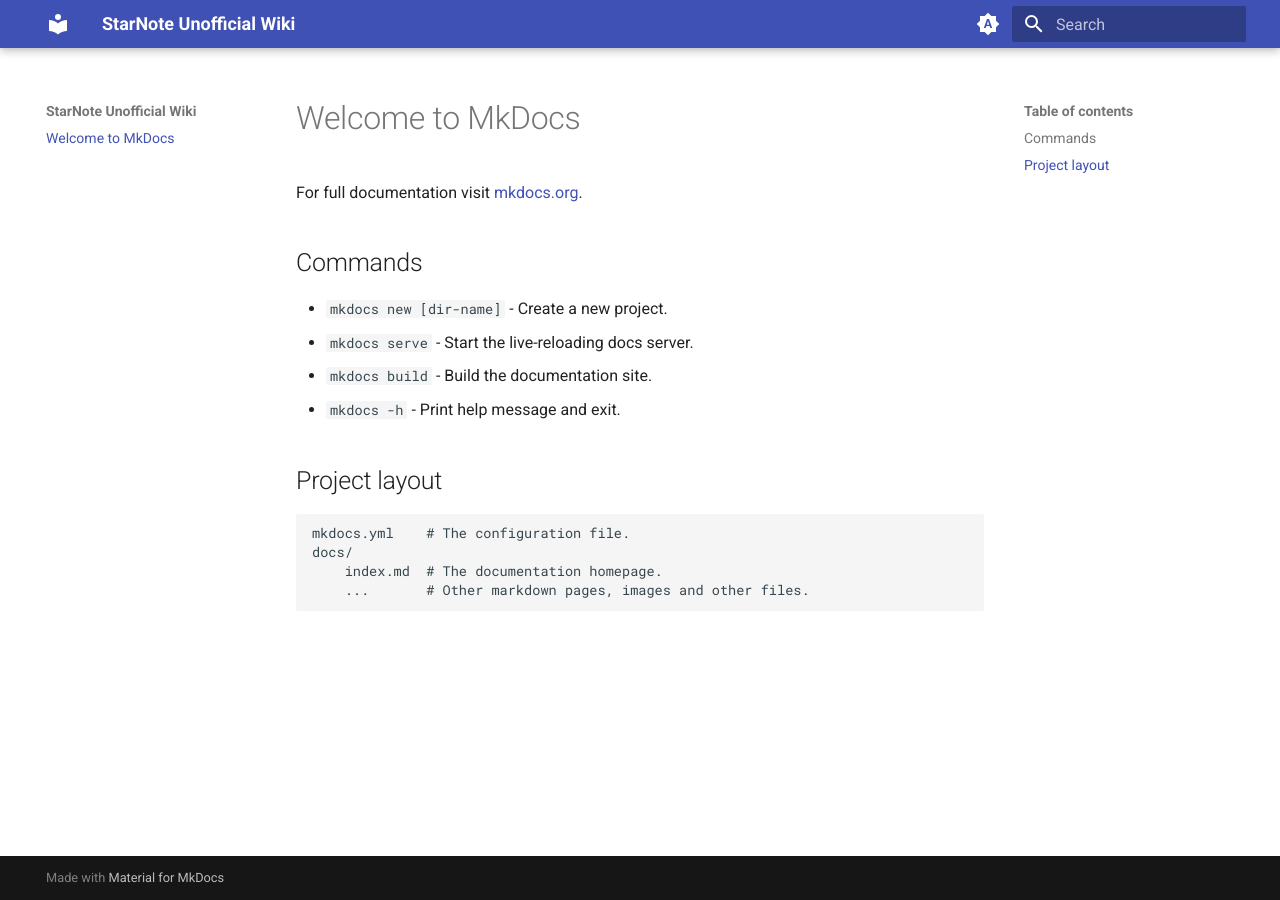
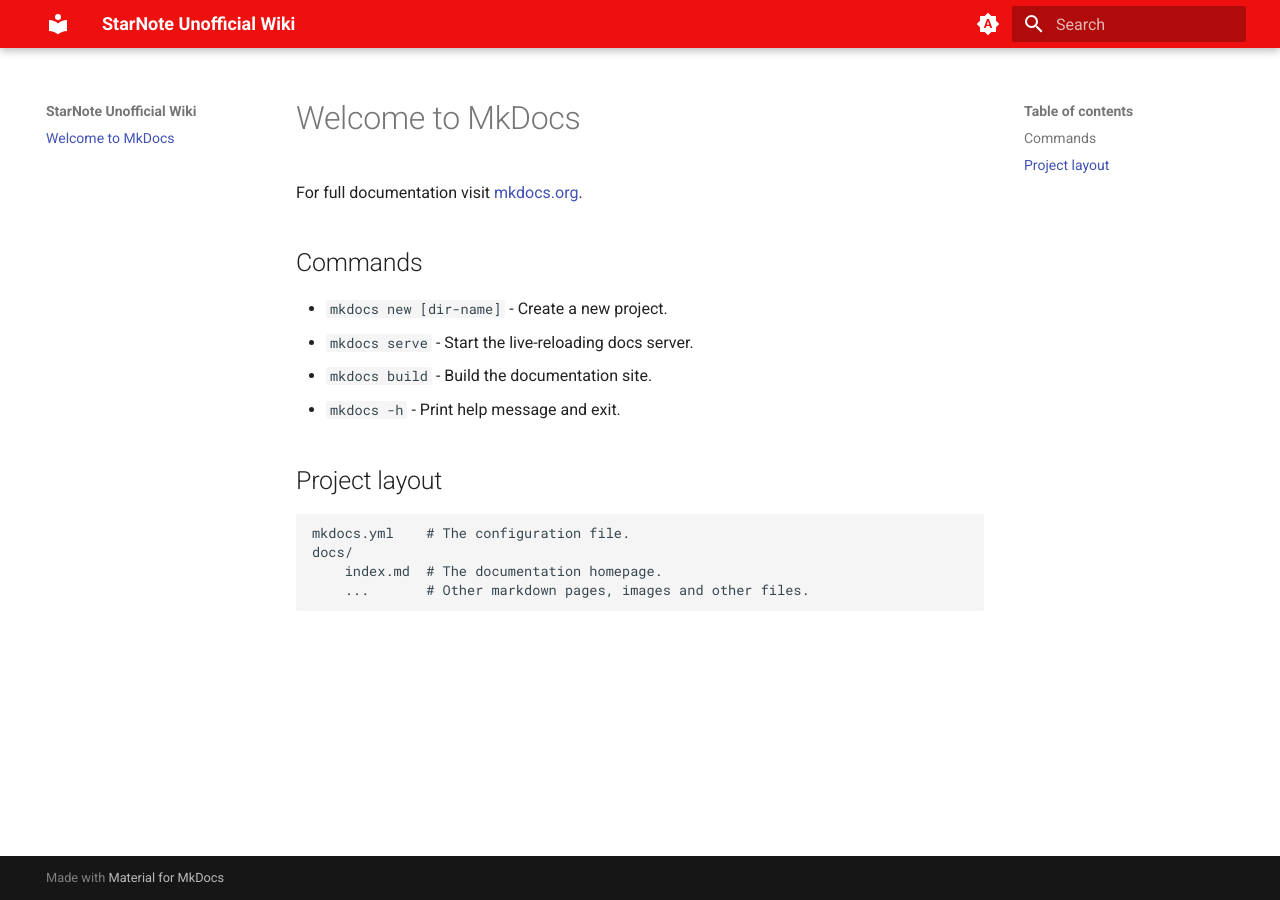
Before and after one commit to NakoTurtle/StarNote-Unofficial-Wiki, an MkDocs documentation site: the page built from docs/index.md, in a window 1280 px wide. Built offline with MkDocs 1.6.1 and Material for MkDocs 9.7.7, drawn with Linux system fonts in a browser that asks for light colours.

Commit message:
Update mkdocs.yml

```diff
--- a/mkdocs.yml
+++ b/mkdocs.yml
@@ -11,7 +11,7 @@ theme:
 
     # Palette toggle for light mode
     - media: "(prefers-color-scheme: light)"
-      scheme: default
+      scheme: youtube
       toggle:
         icon: material/brightness-7
         name: Switch to dark mode
```
